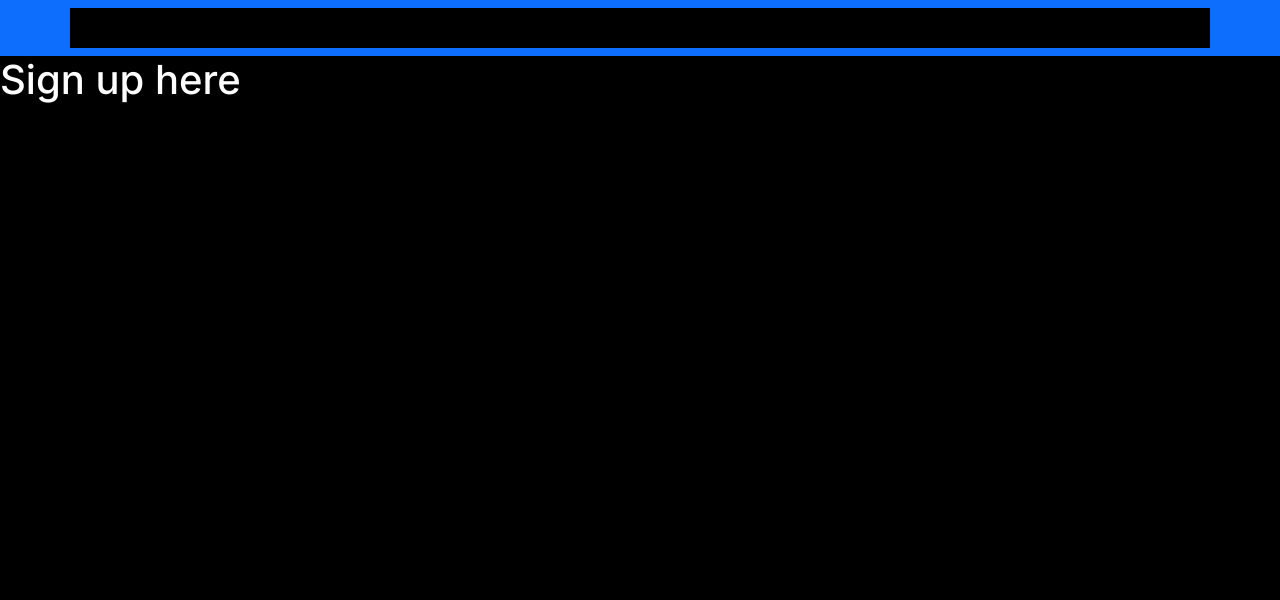
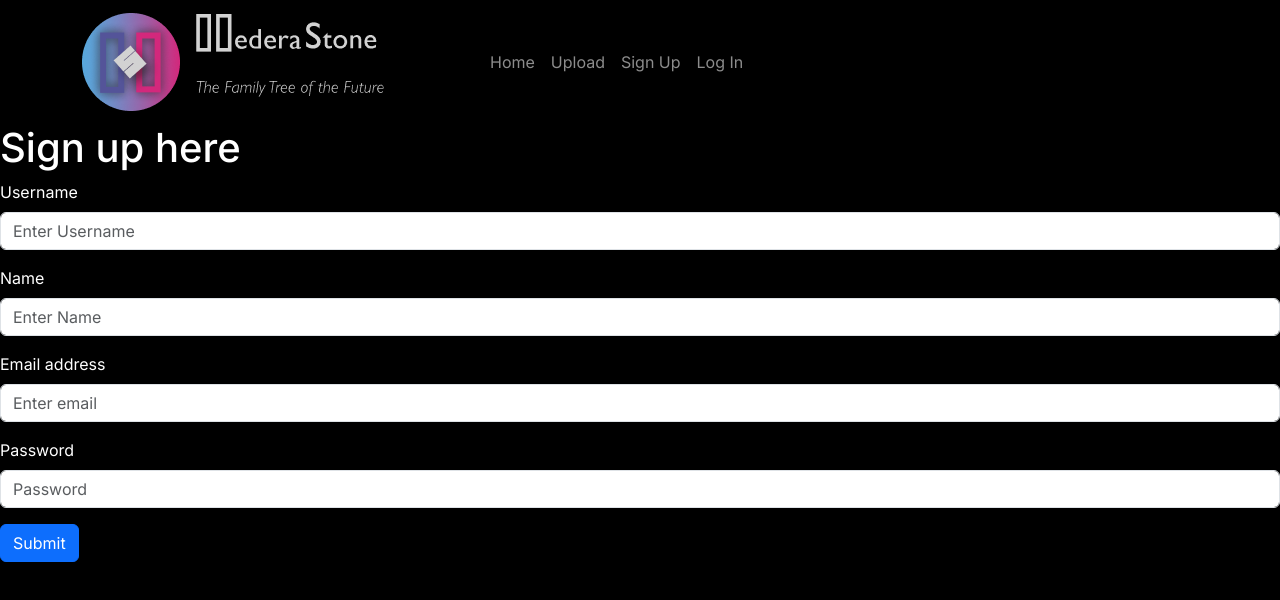
Before and after one commit to 010JGL/hedera_stone_v1, a Next.js app: page /upload/signup in a window 1280 px wide. Shown: the top 600 px of the page. Built offline with nearby package versions, Linux system fonts and the light colour scheme.

Commit message:
added form for sign up, need to connect with dB

```diff
--- a/app/components/navbar_upload/NavbarUp.jsx
+++ b/app/components/navbar_upload/NavbarUp.jsx
@@ -2,19 +2,34 @@
 
 import React, { useState } from "react";
 
+import Image from "next/image";
 
-import Container from 'react-bootstrap/Container';
-import Nav from 'react-bootstrap/Nav';
-import Navbar from 'react-bootstrap/Navbar';
+import Container from "react-bootstrap/Container";
+import Nav from "react-bootstrap/Nav";
+import Navbar from "react-bootstrap/Navbar";
+
+import logo from "../../../public/images/logo.png";
+import name from "../../../public/images/name.png";
+import under_name from "../../../public/images/under-name.png";
+import layer1 from "../../../public/images/Layer_1.png";
 
 const NavbarUp = () => {
   return (
     <>
-    <Navbar bg="primary" variant="light">
+      <Navbar className="navbar" variant="dark">
         <Container>
-        <Navbar.Brand href="#home">Logo</Navbar.Brand>
+          <Navbar.Brand href="/">
+            <div className="nav-logo">
+              <Image src={logo} alt="HederaStone Logo" />
+            </div>
+          </Navbar.Brand>
+          <div className="nav-title">
+            <Image src={name} alt="HederaStone" />
+            <Image src={under_name} alt="The Family Tree of the Future" />
+          </div>
           <Nav className="me-auto">
             <Nav.Link href="/">Home</Nav.Link>
+            <Nav.Link href="/upload/upload">Upload</Nav.Link>
             <Nav.Link href="/upload/signup">Sign Up</Nav.Link>
             <Nav.Link href="/upload/login">Log In</Nav.Link>
           </Nav>
--- /dev/null
+++ b/app/upload/signup/page.js
@@ -0,0 +1,51 @@
+"use client";
+
+import React, { useState } from "react";
+
+import Button from "react-bootstrap/Button";
+import Form from "react-bootstrap/Form";
+
+import createUser from '@/db/helpers/dbHelpers';
+
+export default function SignUp() {
+
+  const [username, setUsername] = useState("");
+  const [name, setName] = useState("");
+  const [email, setEmail] = useState("");
+  const [password, setPassword] = useState("");
+  const [role, setRole] = useState("basic");
+
+  const handleSubmit = async (object) => {
+    // validations
+
+    // call db helpers
+    createUser({username, name, email, password, role});
+
+  }
+  return (
+    <main>
+      <h1 className="title">Sign up here</h1>
+      <Form>
+      <Form.Group className="mb-3" controlId="formBasicUsername">
+          <Form.Label>Username</Form.Label>
+          <Form.Control type="username" placeholder="Enter Username" onChange={(e) => setUsername(e.target.value)} value={username}/>
+        </Form.Group>
+        <Form.Group className="mb-3" controlId="formBasicName">
+          <Form.Label>Name</Form.Label>
+          <Form.Control type="name" placeholder="Enter Name" onChange={(e) => setName(e.target.value)} value={name} />
+        </Form.Group>
+        <Form.Group className="mb-3" controlId="formBasicEmail">
+          <Form.Label>Email address</Form.Label>
+          <Form.Control type="email" placeholder="Enter email" onChange={(e) => setEmail(e.target.value)} value={email} />
+        </Form.Group>
+        <Form.Group className="mb-3" controlId="formBasicPassword">
+          <Form.Label>Password</Form.Label>
+          <Form.Control type="password" placeholder="Password" onChange={(e) => setPassword(e.target.value)} value={password} />
+        </Form.Group>
+        <Button variant="primary" type="submit" onClick={handleSubmit}>
+          Submit
+        </Button>
+      </Form>
+    </main>
+  );
+}
--- a/app/upload/signup/page.jsx
+++ /dev/null
@@ -1,8 +0,0 @@
-export default function SignUp() {
-  return (
-   <main>
-    <h1 className="title">Sign up here</h1>
-
-   </main>
-  )
-}
--- /dev/null
+++ b/db/helpers/dbHelpers.js
@@ -0,0 +1,13 @@
+import { sql } from '@vercel/postgres';
+
+export default async function createUser({data}) {
+  console.log(`data:`, data)
+  const username = data.username;
+  const name = data.name;
+  const email = data.email;
+  const password = data.password;
+  const role = data.role;
+
+  const newUser = await sql`INSERT INTO users (username, name, email, password, role) VALUES (${username}, ${name}, ${email}, ${password}, ${role});`
+  console.log(`newUser:`, newUser)
+}
```
Also changed, not shown: app/upload/upload/page.jsx (added, +34 -0 lines), app/globals.css (line endings or trailing spaces). Lines whose indentation alone changed are shown as unchanged.
